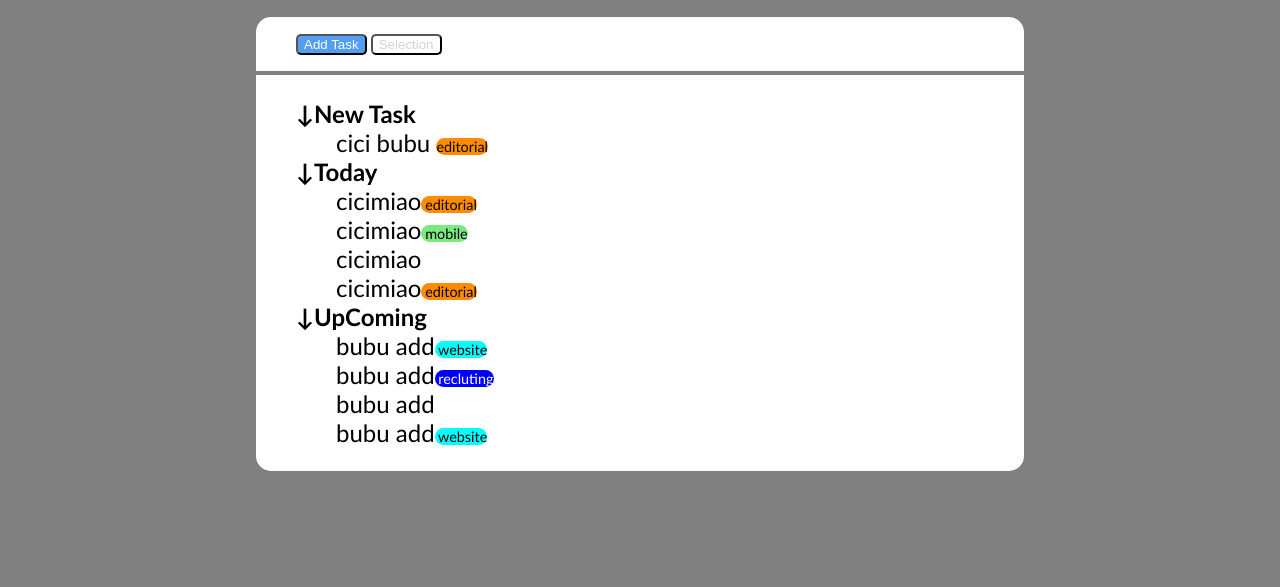
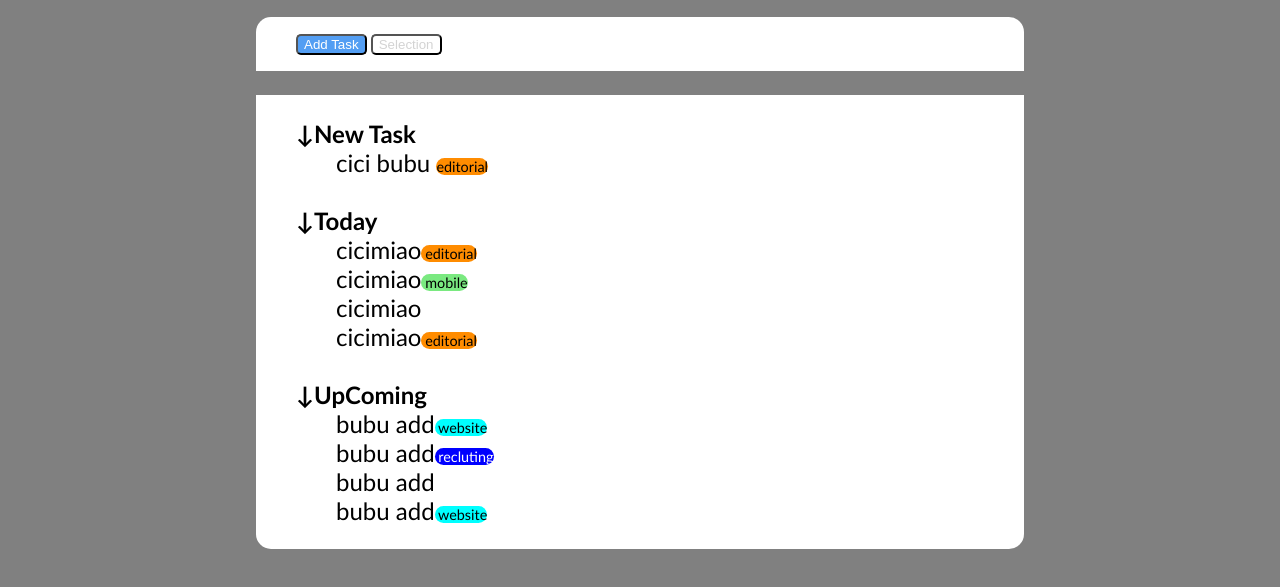
Before and after one commit to frame88/html-css-toboolist, a plain HTML site: page index.html in a window 1280 px wide. Shown: the part 73-660 px from the top of the page. Drawn offline with Linux system fonts and the light colour scheme.

Commit message:
add <br>, resize box2 for hr between h1

```diff
--- a/style.css
+++ b/style.css
@@ -59,7 +59,7 @@ header {
 .box-2 {
     display: inline-block;
     position: absolute;
-    top: 18.4%;
+    top: 20.9%;
     right: 20%;
     background: white;
     width: 60%;
```
Also changed, not shown: index.html (+2 -0 lines).
